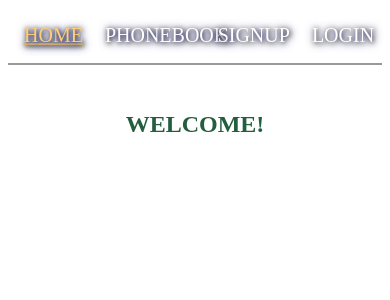
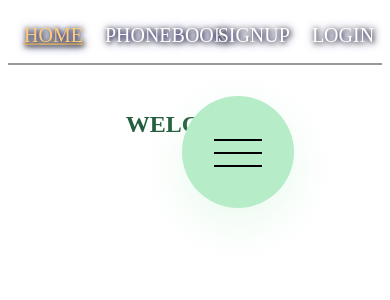
Before and after one commit to koval-andrey/goit-react-hw-09-phonebook, a React (Create React App) app: page / in a window 390 px wide. Shown: the top 300 px of the page. Built offline with nearby package versions, Linux system fonts and the light colour scheme.

Commit message:
HW-09
hamburgerMenu

```diff
--- a/src/App.js
+++ b/src/App.js
@@ -1,13 +1,6 @@
 import { connect } from "react-redux";
-//import { ToastContainer, toast } from "react-toastify";
-//import Filter from "./Components/Filter";
-//import Form from "./Components/Form";
 import { Switch } from "react-router-dom";
 import React, { Component } from "react";
-//import contactsActions from "./redux/phonebook-action";
-//import * as contactsOperations from './redux/phonebook-operations';
-//import { getIsLoading } from './redux/phonebook-selector';
-//import { deleteContact } from './redux/phonebook-selector';
 import PrivateRoute from "./Components/PrivateRoute";
 import PublicRoute from "./Components/PablicRoute";
 import AppBar from "./Components/appBar";
@@ -16,17 +9,8 @@ import LoginView from "./view/LoginView/LoginView";
 import HomeView from "./view/HomeView/HomeView";
 import SignupView from "./view/SignupView/SignupView";
 import authOperations from "./redux/auth/auth-operations";
-//import ContactList from "./Components/ContactList";
+import HamburgerMenu from "./Components/HamburgerMenu";
 
-//const HomeView = lazy(() =>
-//  import('./view/HomeView/HomeView.jsx' /*webpackChunkName: 'home-page' */),
-//);
-//const Login = lazy(() =>
-//  import('./view/LoginView/LoginView.jsx' /*webpackChunkName: 'Login' */),
-//);
-//const Signup = lazy(() =>
-//  import('./view/SignupView/SignupView.jsx' /*webpackChunkName: 'Signup' */),
-//);
 
 class App extends Component {
   componentDidMount() {
@@ -37,6 +21,7 @@ class App extends Component {
     return (
       <>
         <AppBar />
+        <HamburgerMenu />
         <Switch>
           <PublicRoute exact path="/" component={HomeView} />
           <PublicRoute
--- /dev/null
+++ b/src/Components/HamburgerMenu.js
@@ -0,0 +1,151 @@
+import React, { useState } from "react";
+import { NavLink } from "react-router-dom";
+import styled from "styled-components";
+
+const COLORS = {
+  primaryDark: "#115b4c",
+  primaryLight: "#B6EDC8",
+};
+
+const MenuLabel = styled.label`
+  background-color: ${COLORS.primaryLight};
+  position: fixed;
+  top: 6rem;
+  right: 6rem;
+  border-radius: 50%;
+  height: 7rem;
+  width: 7rem;
+  cursor: pointer;
+  z-index: 1000;
+  box-shadow: 0 1rem 3rem rgba(182, 237, 200, 0.3);
+  text-align: center;
+`;
+
+const NavBackground = styled.div`
+  position: fixed;
+  top: 6.5rem;
+  right: 6.5rem;
+  background-image: radial-gradient(
+    ${COLORS.primaryDark},
+    ${COLORS.primaryLight}
+  );
+  height: 6rem;
+  width: 6rem;
+  border-radius: 50%;
+  z-index: 600;
+  transform: ${(props) => (props.clicked ? "scale(80)" : "scale(0)")};
+  transition: transform 0.8s;
+`;
+
+const Icon = styled.span`
+  position: relative;
+  background-color: ${(props) => (props.clicked ? "transparent" : "black")};
+  width: 3rem;
+  height: 2px;
+  display: inline-block;
+  margin-top: 3.5rem;
+  transition: all 0.3s;
+  &::before,
+  &::after {
+    content: "";
+    background-color: black;
+    width: 3rem;
+    height: 2px;
+    display: inline-block;
+    position: absolute;
+    left: 0;
+    transition: all 0.3s;
+  }
+  &::before {
+    top: ${(props) => (props.clicked ? "0" : "-0.8rem")};
+    transform: ${(props) => (props.clicked ? "rotate(135deg)" : "rotate(0)")};
+  }
+  &::after {
+    top: ${(props) => (props.clicked ? "0" : "0.8rem")};
+    transform: ${(props) => (props.clicked ? "rotate(-135deg)" : "rotate(0)")};
+  }
+  ${MenuLabel}:hover &::before {
+    top: ${(props) => (props.clicked ? "0" : "-1rem")};
+  }
+  ${MenuLabel}:hover &::after {
+    top: ${(props) => (props.clicked ? "0" : "1rem")};
+  }
+`;
+
+const Navigation = styled.nav`
+  height: 100vh;
+  position: fixed;
+  top: 0;
+  right: 0;
+  z-index: 600;
+  width: ${(props) => (props.clicked ? "100%" : "0")};
+  opacity: ${(props) => (props.clicked ? "1" : "0")};
+  transition: width 0.8s, opacity 0.8s;
+`;
+
+const List = styled.ul`
+  position: absolute;
+  list-style: none;
+  top: 50%;
+  left: 50%;
+  transform: translate(-50%, -50%);
+  text-align: center;
+  width: 100%;
+`;
+const ItemLink = styled(NavLink)`
+  display: inline-block;
+  font-size: 3rem;
+  font-weight: 300;
+  text-decoration: none;
+  color: ${COLORS.primaryLight};
+  padding: 1rem 2rem;
+  background-image: linear-gradient(
+    120deg,
+    transparent 0%,
+    transparent 50%,
+    #fff 50%
+  );
+  background-size: 240%;
+  transition: all 0.4s;
+  &:hover,
+  &:active {
+    background-position: 100%;
+    color: ${COLORS.primaryDark};
+    transform: translateX(1rem);
+  }
+`;
+
+function HamburgerMenu() {
+  const [click, setClick] = useState(false);
+  const handleClick = () => setClick(!click);
+  return (
+    <>
+      <MenuLabel htmlFor="navi-toggle" onClick={handleClick}>
+        <Icon clicked={click}>&nbsp;</Icon>
+      </MenuLabel>
+      <NavBackground clicked={click}>&nbsp;</NavBackground>
+
+      <Navigation clicked={click}>
+        <List>
+          <li>
+            <ItemLink onClick={handleClick} to="/">
+              Home
+            </ItemLink>
+          </li>
+          <li>
+            <ItemLink onClick={handleClick} to="/signup">
+              Signup
+            </ItemLink>
+          </li>
+          <li>
+            <ItemLink onClick={handleClick} to="login">
+              Login
+            </ItemLink>
+          </li>
+        </List>
+      </Navigation>
+    </>
+  );
+}
+
+export default HamburgerMenu;
--- a/src/redux/auth/auth-reducer.jsx
+++ b/src/redux/auth/auth-reducer.jsx
@@ -23,7 +23,7 @@ const token = createReducer(null, {
 const error = createReducer(null, {
   [authActions.registerError]: (_, { payload }) => payload,
   [authActions.loginError]: (_, { payload }) => payload,
-  [authActions.logoutError]: () => payload,
+  [authActions.logoutError]: (_, { payload }) => payload,
   [authActions.getCurrentUserError]: (_, { payload }) => payload,
 });
 
```
Also changed, not shown: package.json (+27 -16 lines), 1 other file (tests, documents, lock files or other folders).
